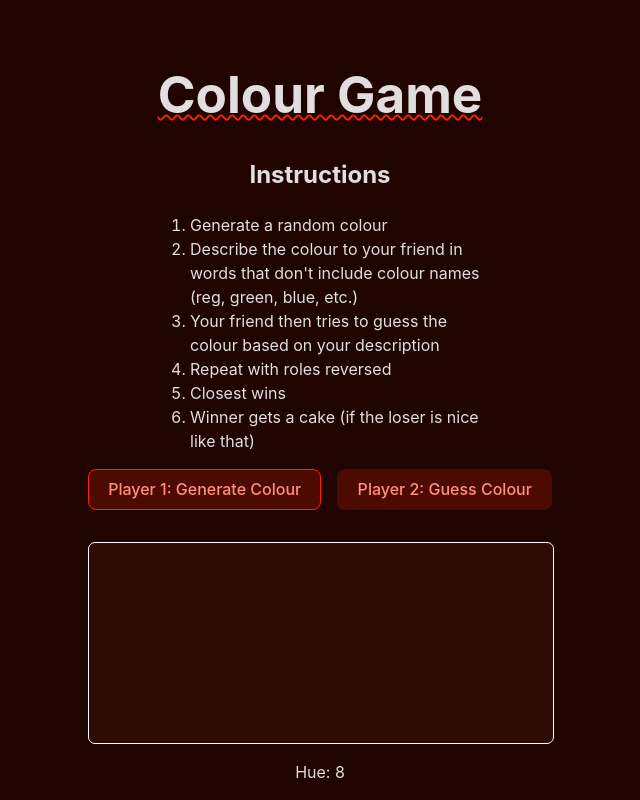
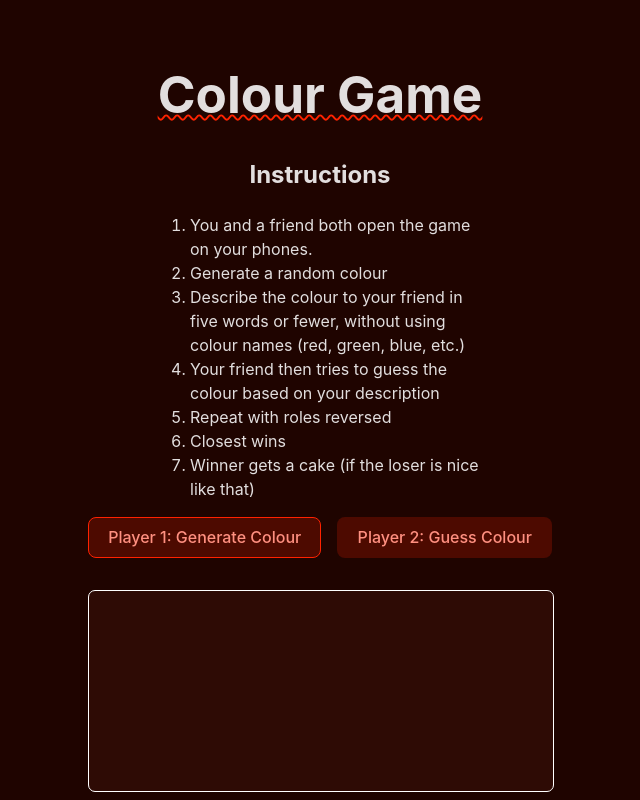
Before and after one commit to mrchimp/colour-game, a Vue app: page / in a window 1280 px wide. Shown: the top 800 px of the page, without its empty margins (320-960 px from the left). Built offline with nearby package versions, Linux system fonts and the light colour scheme.

Commit message:
Fix instructions

```diff
--- a/src/components/ColourGame.vue
+++ b/src/components/ColourGame.vue
@@ -20,10 +20,13 @@ function selectRandomiser() {
   <h1>Colour Game</h1>
   <h2>Instructions</h2>
   <ol>
+    <li>
+      You and a friend both open the game on your phones.
+    </li>
     <li>Generate a random colour</li>
     <li>
-      Describe the colour to your friend in words that don't include colour
-      names (reg, green, blue, etc.)
+      Describe the colour to your friend in five words or fewer, without
+      using colour names (red, green, blue, etc.)
     </li>
     <li>
       Your friend then tries to guess the colour based on your description
```
